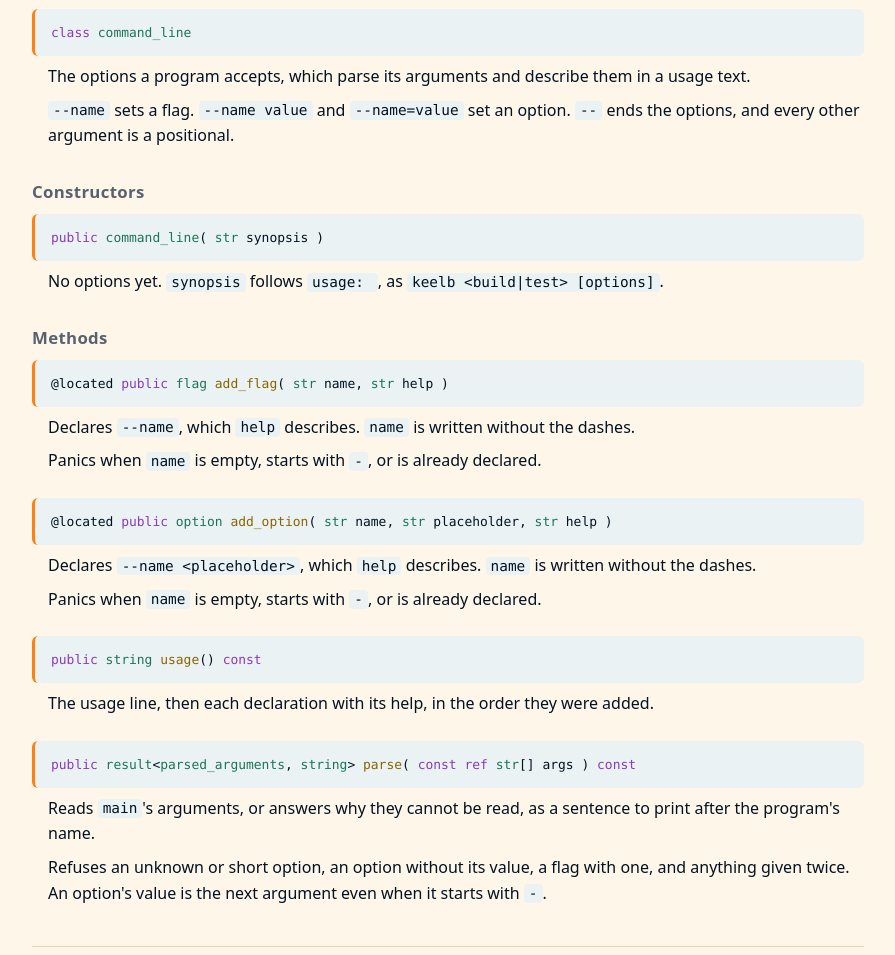
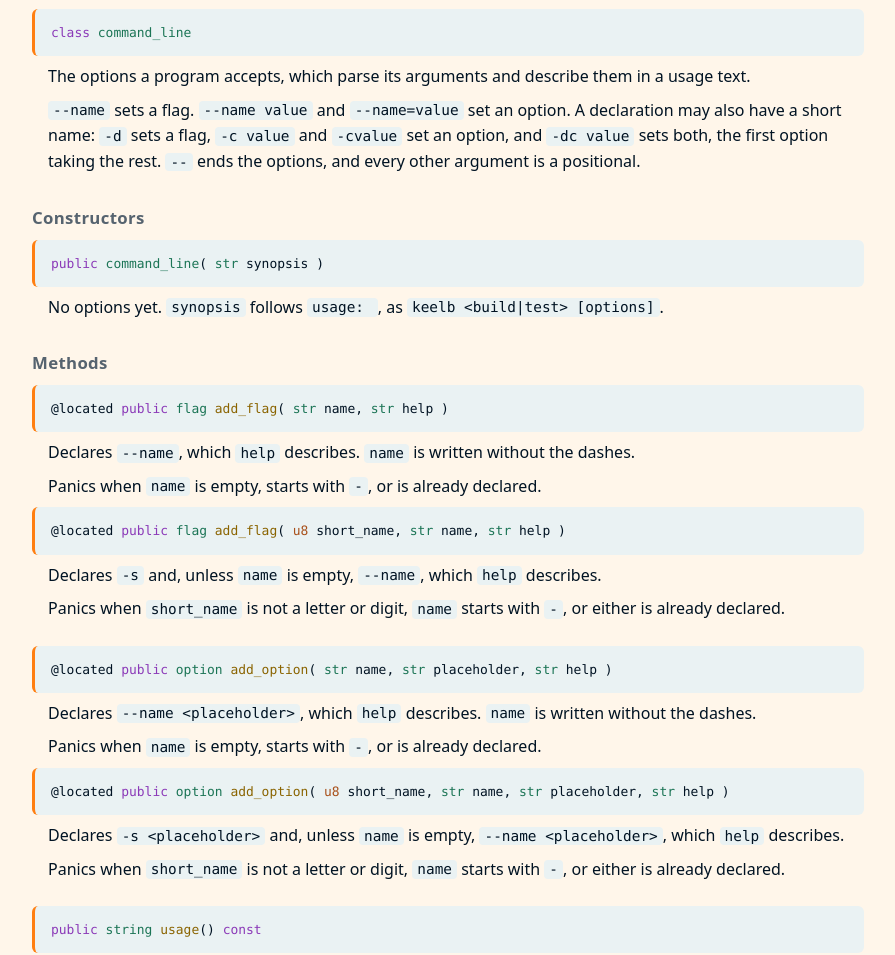
Before and after one commit to LaurenceBradshaw/keel, a plain HTML site: page keel_stl/docs/command_line.html in a window 1280 px wide. Shown: the part 1047-2002 px from the top of the page, without its empty margins (192-1087 px from the left). Drawn offline with Linux system fonts and the light colour scheme.

Commit message:
add short options to kl::command_line; keelb passes -O<n> to the link

```diff
--- a/keel_stl/docs/command_line.html
+++ b/keel_stl/docs/command_line.html
@@ -57,8 +57,10 @@
 <pre class="signature"><a class="anchor" href="#command_line" aria-label="Link to command_line">#</a><code><span class="kw">class</span> <span class="type">command_line</span></code></pre>
 <div class="doc">
 <p>The options a program accepts, which parse its arguments and describe them in a usage text.</p>
-<p><code>--name</code> sets a flag. <code>--name value</code> and <code>--name=value</code> set an option. <code>--</code> ends the options, and
-every other argument is a positional.</p>
+<p><code>--name</code> sets a flag. <code>--name value</code> and <code>--name=value</code> set an option. A declaration may also
+have a short name: <code>-d</code> sets a flag, <code>-c value</code> and <code>-cvalue</code> set an option, and <code>-dc value</code>
+sets both, the first option taking the rest. <code>--</code> ends the options, and every other argument is
+a positional.</p>
 </div>
 </div>
 <h3>Constructors</h3>
@@ -75,12 +77,25 @@ every other argument is a positional.</p>
 <p>Declares <code>--name</code>, which <code>help</code> describes. <code>name</code> is written without the dashes.</p>
 <p>Panics when <code>name</code> is empty, starts with <code>-</code>, or is already declared.</p>
 </div>
+<pre class="signature"><a class="anchor" href="#command_line.add_flag" aria-label="Link to add_flag">#</a><code>@located <span class="kw">public</span> <a class="type" href="#flag">flag</a> <span class="fn">add_flag</span>( <a class="prim" href="prelude.html#u8">u8</a> short_name, <a class="type" href="prelude.html#str">str</a> name, <a class="type" href="prelude.html#str">str</a> help )</code></pre>
+<div class="doc">
+<p>Declares <code>-s</code> and, unless <code>name</code> is empty, <code>--name</code>, which <code>help</code> describes.</p>
+<p>Panics when <code>short_name</code> is not a letter or digit, <code>name</code> starts with <code>-</code>, or either is
+already declared.</p>
+</div>
 </div>
 <div class="group" id="command_line.add_option">
 <pre class="signature"><a class="anchor" href="#command_line.add_option" aria-label="Link to add_option">#</a><code>@located <span class="kw">public</span> <a class="type" href="#option">option</a> <span class="fn">add_option</span>( <a class="type" href="prelude.html#str">str</a> name, <a class="type" href="prelude.html#str">str</a> placeholder, <a class="type" href="prelude.html#str">str</a> help )</code></pre>
 <div class="doc">
 <p>Declares <code>--name &lt;placeholder&gt;</code>, which <code>help</code> describes. <code>name</code> is written without the dashes.</p>
 <p>Panics when <code>name</code> is empty, starts with <code>-</code>, or is already declared.</p>
+</div>
+<pre class="signature"><a class="anchor" href="#command_line.add_option" aria-label="Link to add_option">#</a><code>@located <span class="kw">public</span> <a class="type" href="#option">option</a> <span class="fn">add_option</span>( <a class="prim" href="prelude.html#u8">u8</a> short_name, <a class="type" href="prelude.html#str">str</a> name, <a class="type" href="prelude.html#str">str</a> placeholder, <a class="type" href="prelude.html#str">str</a> help )</code></pre>
+<div class="doc">
+<p>Declares <code>-s &lt;placeholder&gt;</code> and, unless <code>name</code> is empty, <code>--name &lt;placeholder&gt;</code>, which <code>help</code>
+describes.</p>
+<p>Panics when <code>short_name</code> is not a letter or digit, <code>name</code> starts with <code>-</code>, or either is
+already declared.</p>
 </div>
 </div>
 <div class="group" id="command_line.usage">
@@ -94,8 +109,8 @@ every other argument is a positional.</p>
 <div class="doc">
 <p>Reads <code>main</code>'s arguments, or answers why they cannot be read, as a sentence to print after
 the program's name.</p>
-<p>Refuses an unknown or short option, an option without its value, a flag with one, and
-anything given twice. An option's value is the next argument even when it starts with <code>-</code>.</p>
+<p>Refuses an unknown option, an option without its value, a flag with one, and anything given
+twice. An option's value is the next argument even when it starts with <code>-</code>.</p>
 </div>
 </div>
 </section>
```
Also changed, not shown: docs/PLAN.md (+3 -4 lines), 10 other files.
